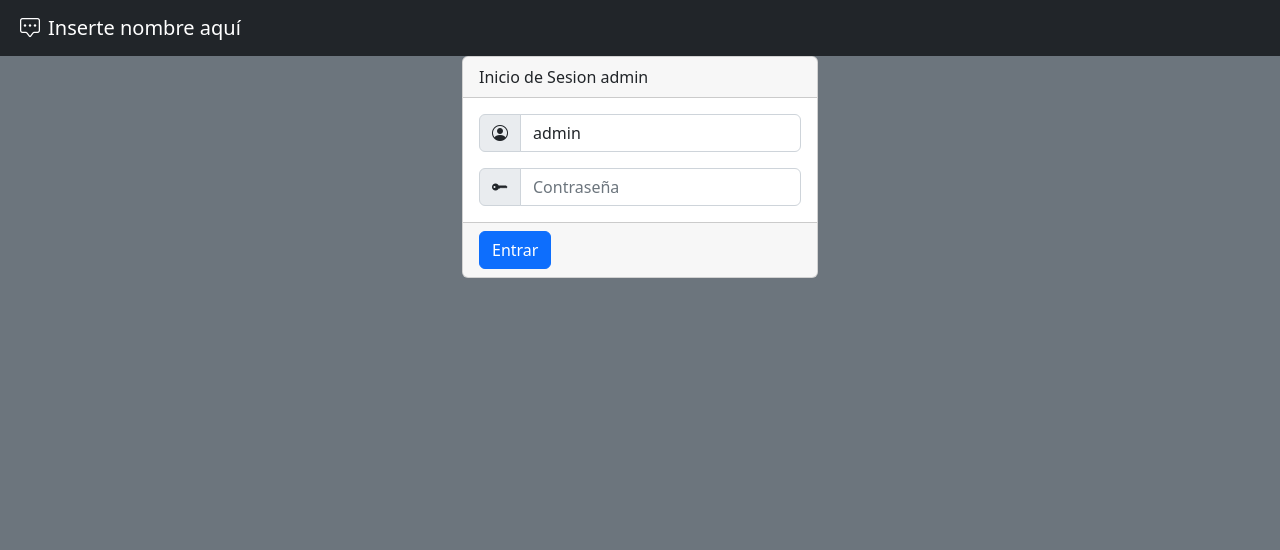
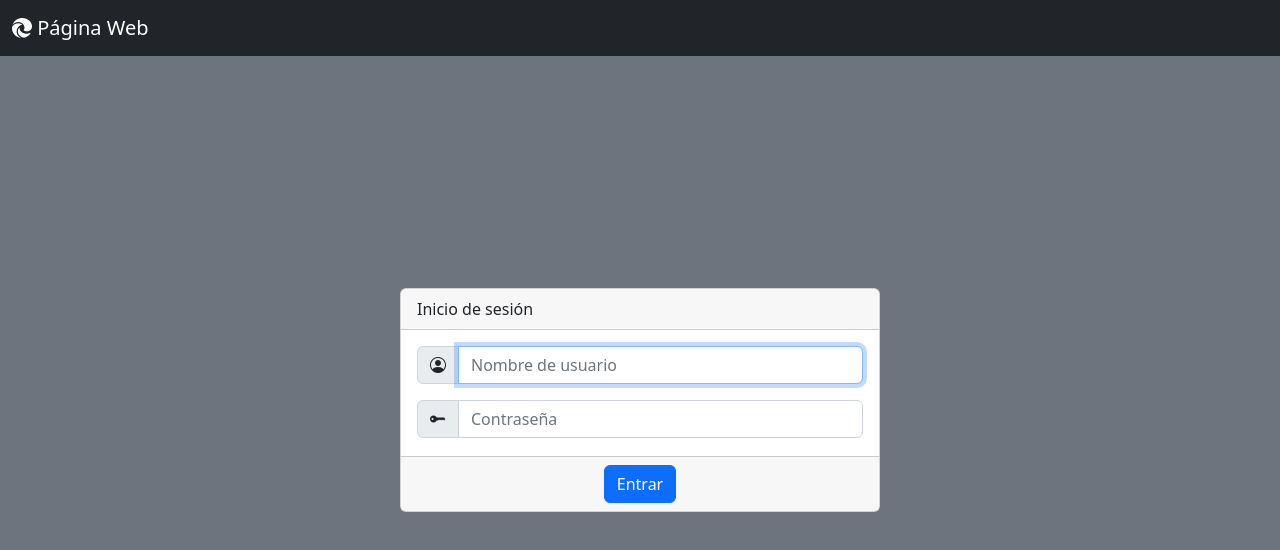
Before and after one commit to Gustavoand39/foro, an Angular app: page / in a window 1280 px wide. Shown: the top 550 px of the page. Built offline with nearby package versions, Linux system fonts and the light colour scheme.

Commit message:
Cambios finales

```diff
--- a/src/app/home/home.component.ts
+++ b/src/app/home/home.component.ts
@@ -1,5 +1,6 @@
 import { Component, OnInit } from '@angular/core';
 import { ApiRestService } from '../api-rest.service';
+import { ToastrService } from 'ngx-toastr';
 
 @Component({
   selector: 'app-home',
@@ -14,7 +15,7 @@ export class HomeComponent implements OnInit {
   tmpTopic = {id:0, title:'', user_id:0};
   user = {id:0, username:"", role:""};
 
-  constructor( private rest: ApiRestService) { }
+  constructor( private rest: ApiRestService, private msg: ToastrService) { }
 
   ngOnInit(): void {
     this.readTopics();
@@ -26,7 +27,10 @@ export class HomeComponent implements OnInit {
     this.rest.getTopics(url).subscribe(
       r => {
         this.topics = r.data;
-        this.pages = r.links;
+        let pages = r.links;
+        pages.pop()
+        pages.shift()
+        this.pages = pages
       }
     );
   }
@@ -35,6 +39,7 @@ export class HomeComponent implements OnInit {
     this.rest.postTopics(this.newTopic).subscribe(
       r => {
         this.readTopics();
+        this.msg.success("Tema agregado");
       }
     );
   }
@@ -47,6 +52,7 @@ export class HomeComponent implements OnInit {
     this.rest.putTopics(this.tmpTopic).subscribe(
       r => {
         this.readTopics();
+        this.msg.info("¡Tema modificado!");
       },
     );
   }
@@ -55,6 +61,7 @@ export class HomeComponent implements OnInit {
     this.rest.deleteTopics(this.tmpTopic).subscribe(
       r => {
         this.readTopics();
+        this.msg.warning("¡Tema eliminado!");
       },
     );
   }
--- a/src/app/login/login.component.html
+++ b/src/app/login/login.component.html
@@ -1,17 +1,16 @@
 <div class="container">
     <div class="row">
-        <div class="col"></div>
         <div class="col">
-            <div class="card" style="width: 18 rem;">
+            <div class="card" id="card">
                 <div class="card-header">
-                    Inicio de Sesion {{user}}
+                    Inicio de sesión
                 </div>
                 <div class="card-body">
                     <div class="input-group mb-3">
                         <div class="input-group-text">
                             <i class="bi bi-person-circle"></i>
                         </div>
-                        <input [(ngModel)]="user" type="text" class="form-control" placeholder="Nombre de usuario">
+                        <input autofocus [(ngModel)]="user" type="text" class="form-control" placeholder="Nombre de usuario">
                     </div>
                     <div class="input-group">
                         <div class="input-group-text">
@@ -20,11 +19,10 @@
                         <input [(ngModel)]="pass" type="password" class="form-control" placeholder="Contraseña">
                     </div>
                 </div>
-                <div class="card-footer">
+                <div class="card-footer text-center">
                     <button (click)="entrar()" class="btn btn-primary">Entrar</button>
                 </div>
             </div>
         </div>
-        <div class="col"></div>
     </div>
 </div>
--- a/src/app/login/login.component.ts
+++ b/src/app/login/login.component.ts
@@ -9,7 +9,7 @@ import { ToastrService } from 'ngx-toastr';
   styleUrls: ['./login.component.css']
 })
 export class LoginComponent implements OnInit {
-  user:string = 'admin';
+  user:string = '';
   pass:string = '';
 
   constructor(private rest: ApiRestService,
@@ -25,9 +25,8 @@ export class LoginComponent implements OnInit {
         this.rest.setUser(response.user);
         localStorage.setItem('token', response.token)
         this.router.navigate(['/home']);
-        this.msg.success("Bienvenido");
-      },
-      error => {
+        this.msg.success("¡Bienvenido!", this.user.toUpperCase());
+      }, error => {
         this.msg.error("Error en el nombre o contraseña", error.status)
       }
     );
--- a/src/app/menu/menu.component.html
+++ b/src/app/menu/menu.component.html
@@ -1,27 +1,28 @@
-<nav class="navbar navbar-expand-lg navbar-dark bg-dark">
+<nav class="navbar sticky-top navbar-expand-lg navbar-dark bg-dark">
   <div class="container-fluid">
-      <span class="navbar-brand"><i class="bi bi-chat-square-dots m-2"></i>Inserte nombre aquí</span>
-      <button class="navbar-toggler" type="button" data-bs-toggle="collapse" data-bs-target="#navbarSupportedContent" aria-controls="navbarSupportedContent" aria-expanded="false" aria-label="Toggle navigation">
+    <span class="navbar-brand"><i class="bi bi-browser-edge"></i> Página Web</span>
+    <button class="navbar-toggler" type="button" data-bs-toggle="collapse" data-bs-target="#navbarSupportedContent"
+      aria-controls="navbarSupportedContent" aria-expanded="false" aria-label="Toggle navigation">
       <span class="navbar-toggler-icon"></span>
     </button>
     <div *ngIf="user.id" class="collapse navbar-collapse" id="navbarSupportedContent">
       <ul class="navbar-nav me-auto mb-2 mb-lg-0">
         <li class="nav-item">
-            <a class="nav-link active" aria-current="page" routerLink="/home">Inicio</a>
+          <a class="nav-link active" aria-current="page" routerLink="/home"><i class="bi bi-house-door-fill"></i> Inicio</a>
         </li>
         <li class="nav-item">
-            <a class="nav-link active" aria-current="page" routerLink="/posts">Publicaciones</a>
+          <a class="nav-link active" aria-current="page" routerLink="/posts"><i class="bi bi-journal-bookmark-fill"></i> Publicaciones</a>
         </li>
         <li *ngIf="user.role == 'admin'" class="nav-item">
-            <a class="nav-link active" aria-current="page" routerLink="/users">Usuarios</a>
+          <a class="nav-link active" aria-current="page" routerLink="/users"><i class="bi bi-people-fill"></i> Usuarios</a>
         </li>
         <li class="nav-item">
-            <a (click)="salir()" class="nav-link active" aria-current="page" routerLink="/">Salir</a>
+          <a (click)="salir()" class="nav-link active" aria-current="page" routerLink="/"><i class="bi bi-box-arrow-in-left"></i> Salir</a>
         </li>
 
       </ul>
-        <span class="navbar-text border border-secundary rounded-pill ps-2 pe-2">
-            {{user.username}}
+      <span class="navbar-text badge rounded-pill text-bg-secondary ps-2 pe-2">
+        <i class="bi bi-person-fill"></i> {{user.username}}
       </span>
     </div>
   </div>
--- a/src/app/menu/menu.component.ts
+++ b/src/app/menu/menu.component.ts
@@ -1,5 +1,6 @@
 import { Component, OnInit } from '@angular/core';
 import { ApiRestService } from '../api-rest.service';
+import { ToastrService } from 'ngx-toastr';
 
 @Component({
   selector: 'app-menu',
@@ -9,7 +10,7 @@ import { ApiRestService } from '../api-rest.service';
 export class MenuComponent implements OnInit {
   user = {id:0, username:'', role:''};
 
-  constructor(private rest:ApiRestService) { }
+  constructor(private rest:ApiRestService, private msg: ToastrService) { }
 
   ngOnInit(): void {
     this.user = this.rest.getUser();
@@ -22,6 +23,7 @@ export class MenuComponent implements OnInit {
 
   salir(){
     this.rest.setUser({id:0, username:'', role:''});
+    this.msg.success("Sesión cerrada");
   }
 
 }
--- a/src/styles.css
+++ b/src/styles.css
@@ -1 +1,33 @@
 /* You can add global styles to this file, and also import other style files */
+#card {
+    width: 30rem;
+    height: 14rem;
+    position: absolute;
+    margin: auto;
+    top: 0rem;
+    bottom: 0rem;
+    left: 0rem;
+    right: 0rem;
+}
+
+@media only screen and (max-width: 510px) {
+    #card {
+        min-width: 16rem;
+        width: 80%;
+        height: 40%;
+    }
+}
+
+.navbar-text.badge {
+    margin-right: 1rem;
+    font-size: 1rem;
+    font-weight: 500;
+}
+
+.btn.btn-danger, .btn.btn-success {
+    margin: auto .3rem;
+}
+
+.navbar.navbar-expand-lg {
+    min-width: 16rem;
+}
```
Also changed, not shown: src/app/home/home.component.html (+34 -19 lines). Lines whose indentation alone changed are shown as unchanged.
